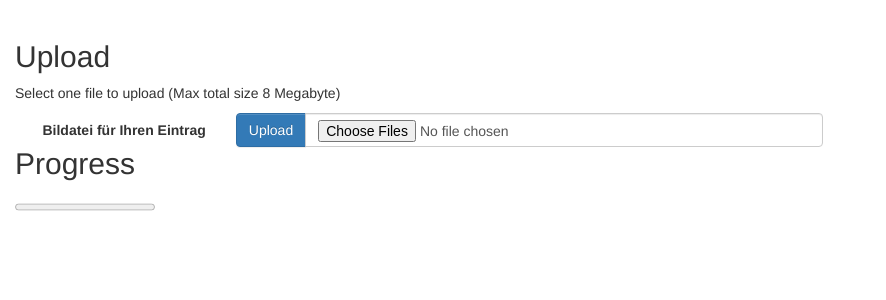
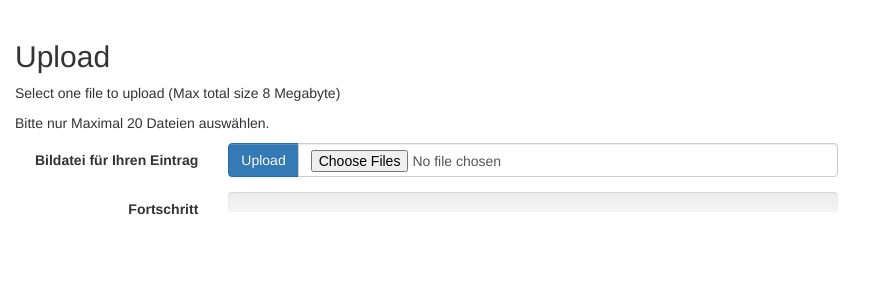
Before and after one commit to olafzieger/Eutin-XML-GrKlaZi, a PHP site: page / in a window 1280 px wide. Shown: the part 140-440 px from the top of the page, without its empty margins (0-886 px from the left). Run offline with PHP 8.4, Linux system fonts and the light colour scheme.

Commit message:
Bootstrap 3.3.6 Progress-Bar fertig, und folgendes erledigt: (227, 28) /* TODO: folgende Meldung sollte von upload.php kommen, 'no data' bzw. '!data.fertig' bedeutet nicht zwingend das alles ok ist. */

```diff
--- a/serverUploadFiles/index.php
+++ b/serverUploadFiles/index.php
@@ -2,8 +2,11 @@
 session_start();
 /* Die vom Server zugelassene Größe der uploadbaren
  * Dateimenge geben lassen.
+ * Und die Menge der zugelassenen Dateien für einen
+ * Upload geben lassen (max_file_uploads).
  * */
 $displayMaxSize = ini_get('post_max_size');
+$displayMaxFileUploads = ini_get('max_file_uploads');
 
 /* Ersetzung durch eine übliche Einheitsangabe. */
 switch(substr($displayMaxSize,-1))
@@ -79,28 +82,41 @@ switch(substr($displayMaxSize,-1))
 
             <h2>Upload</h2>
             <p>Select one file to upload (Max total size <?=$displayMaxSize;?>)</p>
+            <p>Bitte nur Maximal <?=$displayMaxFileUploads;?> Dateien auswählen.</p>
             <form action="upload.php" method="POST" enctype="multipart/form-data" id="upload" class="form-horizontal">
                 <input type="hidden" name="<?php echo ini_get("session.upload_progress.name"); ?>" value="upload" />
 
+                <div class="form-group">
                     <label for="files" class="col-sm-3 control-label">Bildatei für Ihren Eintrag</label>
 
                     <div class="col-sm-9">
                         <div class="input-group">
                             <span class="input-group-btn">
-                            <input type="submit" class="btn btn-primary" value="Upload"/>
+                                <input id="submit" type="submit" class="btn btn-primary" value="Upload"/>
                             </span>
                             <input class="form-control" placeholder="test" type="file" name="files[]" id="files" multiple/>
                         </div>
                     </div>
+                </div>
 
+                <div class="form-group">
+                    <label for="progress" class="col-sm-3 control-label">Fortschritt</label>
+
+                    <div class="col-sm-9">
+
+                            <div class="progress">
+                                <div class="progress-bar" id="progress" role="progressbar" aria-valuenow="0" aria-valuemin="0" aria-valuemax="100">
+                                </div>
+                            </div>
+
+                    </div>
+                </div>
 
             </form>
 
-            <h2>Progress</h2>
-            <progress max="1" value="0" id="progress"></progress>
             <p id="error" style="color: red;"></p>
             <p id="progress-txt"></p>
-            <p id="uploadCallback"></p>
+            <p id="uploadCallback" class="hide"></p>
             <ul id="fileslist"></ul>
         </div>
     </div>
@@ -118,6 +134,7 @@ switch(substr($displayMaxSize,-1))
 
     // Holds the id from set interval
     var interval_id = 0;
+    var uploadCallback = '';
 
     $(document).ready(function(){
 
@@ -178,23 +195,26 @@ switch(substr($displayMaxSize,-1))
                 /* Response der upload.php (JSON) auswerten
                  * und prüfen ob alles hochgeladen wurde.
                  * ggf. entsprechende Fehlermeldung ausgeben.
-                 * */
+                 * ****************************************** */
                 if(data){
                     for(var i = 0; i < data.files.length; i++){
 
                         $('#uploadCallback').html(data.files +' data.files');
                     }
+                    uploadCallback = 'okay';
                     if(data.uploadError != ''){
                         $('#error').html(data.uploadError+' data.uploadError')
                             .prepend('<em><span style="font-size: 140%;">✘ </span>Folgender Fehler ist aufgetreten:<br></em>');
-                        $('#progress').val('0');
+                        $('#progress').width('0%');
+                        $('#progress').html('');
                         stopProgress();
                         $('#progress-txt').remove();
                     }
                     if(data.moveError != ''){
                         $('#error').html(data.moveError+' data.moveError')
                             .prepend('<em><span style="font-size: 140%;">✘ </span>Folgender Fehler ist aufgetreten:<br></em>');
-                        $('#progress').val('0');
+                        $('#progress').width('0%');
+                        $('#progress').html('');
                         stopProgress();
                         $('#progress-txt').remove();
                     }
@@ -206,11 +226,12 @@ switch(substr($displayMaxSize,-1))
                 $.getJSON('progress.php', function(data){
 
                     //if there is some progress then update the status
-                    if(!data.fertig)
+                    if(!data.noProgress)
                     {
-                        $('#progress').val(data.bytes_processed / data.content_length);
-                        $('#progress-txt').html('Uploading '+ Math.round((data.bytes_processed / data.content_length) * 100) + '% ')
-                            .append(extround((data.content_length/1024/1024), 100) + ' MB');
+                        $('#submit').attr('disabled', true);
+                        $('#progress').width((data.bytes_processed / data.content_length) * 100 + '%');
+                        $('#progress').html(Math.round((data.bytes_processed / data.content_length) * 100) + '% ');
+                        $('#progress-txt').html(extround((data.bytes_processed/1024/1024), 100) + ' MB bereits hochgeladen');
                         var filelist = "";
                         for(var i = 0; i < data.files.length; i++) {
                             var done = ' <img class="preloader" src="preloader.gif" style="margin-bottom: -3px" />';
@@ -221,14 +242,19 @@ switch(substr($displayMaxSize,-1))
 
                     }
 
-                    if(data.fertig) {
-                        // When there is no data the upload is complete
-                        $('#progress').val('1');
-                        /* TODO: folgende Meldung sollte von upload.php kommen, 'no data' bzw. '!data.fertig' bedeutet nicht zwingend das alles ok ist. Test */
-                        if($('#error').html() == ''){
-                            $('#progress-txt').html('Alle Daten erfolgreich hochgeladen.'+prozessDurchlauf);
+                    //if noProgress then this part
+                    if(data.noProgress) {
+                        /* Wenn von der upload.php kein moveError, uploadError in #error
+                         * ausgegeben wird und von upload.php der uploadCallback okay ist
+                         * wird eine Erfolgsmeldung ausgegeben.
+                         * ************************************ */
+                        if($('#error').html() == '' && uploadCallback == 'okay'){
+                            $('#progress').width('100%');
+                            $('#progress').html('100%');
+                            $('#progress-txt').html('Alle Daten erfolgreich hochgeladen.');
+                            $('.preloader').replaceWith('<span class="okay" style="font-size: 140%; color: green;"> ✓</span>');
                         }
-                        $('.preloader').replaceWith('<span class="okay" style="font-size: 140%; color: green;"> ✓</span>');
+                        $('#submit').attr('disabled', false);
                         stopProgress();
                     }
                 }).fail(function(jqxhr, textStatus, error){
@@ -236,7 +262,7 @@ switch(substr($displayMaxSize,-1))
                     var msg = 'Leider ist folgender Fehler (#progr42) aufgetreten. "';
                     $('#error').html(msg + textStatus + ': ' + error +'"')
                         .prepend('<span style="font-size: 140%;">✘ </span>Es ist ein schwerer Systemfehler aufgetreten.<br>');
-                    $('#progress').val('1');
+                    $('#progress').width('0%');
                     $('.okay').replaceWith('<span style="font-size: 140%; color: red;"> ✘</span>');
                     stopProgress();
                 });
--- a/serverUploadFiles/progress.php
+++ b/serverUploadFiles/progress.php
@@ -4,6 +4,6 @@ header('Content-type: application/json');
 if(isset($_SESSION['upload_progress_upload'])){
     echo json_encode($_SESSION['upload_progress_upload']);
 } else {
-    echo json_encode(array('fertig' => true));
+    echo json_encode(array('noProgress' => true));
 }
 ?>
```
Also changed, not shown: serverUploadFiles/upload.php (+10 -3 lines). Lines whose indentation alone changed are shown as unchanged.
